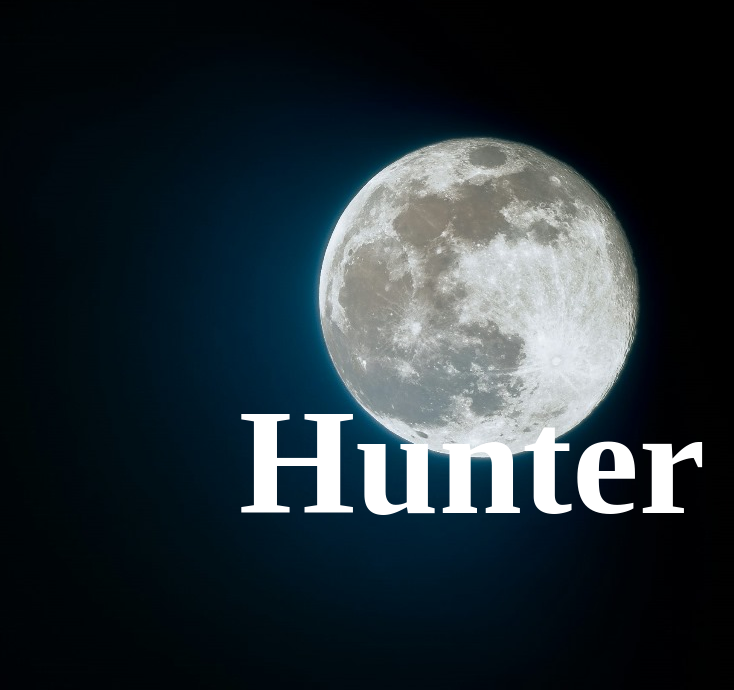
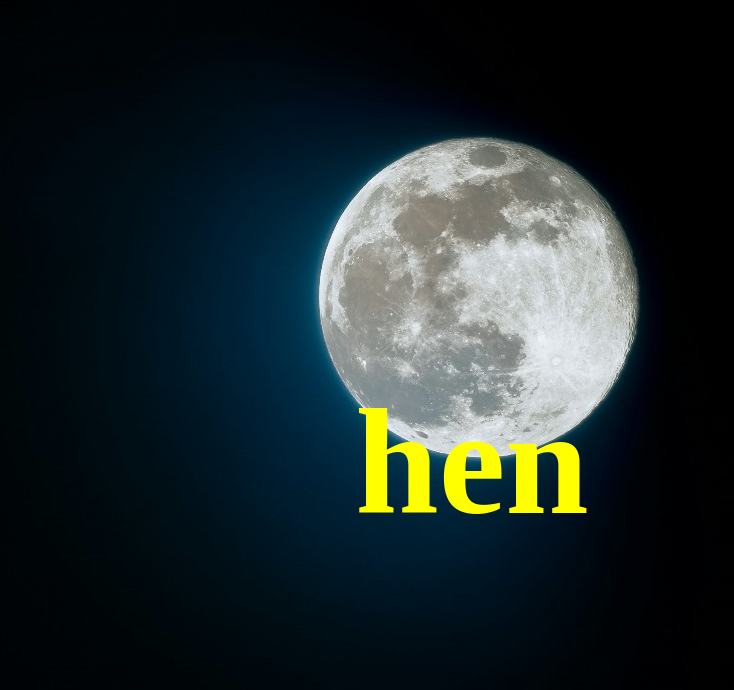
Before and after one commit to premsondle/github, a plain HTML site: page index.html in a window 1280 px wide. Shown: the part 110-800 px from the top of the page, without its empty margins (168-902 px from the left). Drawn offline with Linux system fonts and the light colour scheme.

Commit message:
colorchange

```diff
--- a/index.html
+++ b/index.html
@@ -8,7 +8,7 @@
 </head>
 <body>
     <div id="bg">
-        <h1>Hunter</h1>
+        <h1>hen</h1>
     </div>
 </body>
 </html>
--- a/style.css
+++ b/style.css
@@ -12,7 +12,7 @@
 }
 
 h1{
-    color: #fff;
+    color: yellow;
     position: absolute;
     top: 50%;
     left: 50%;
```
